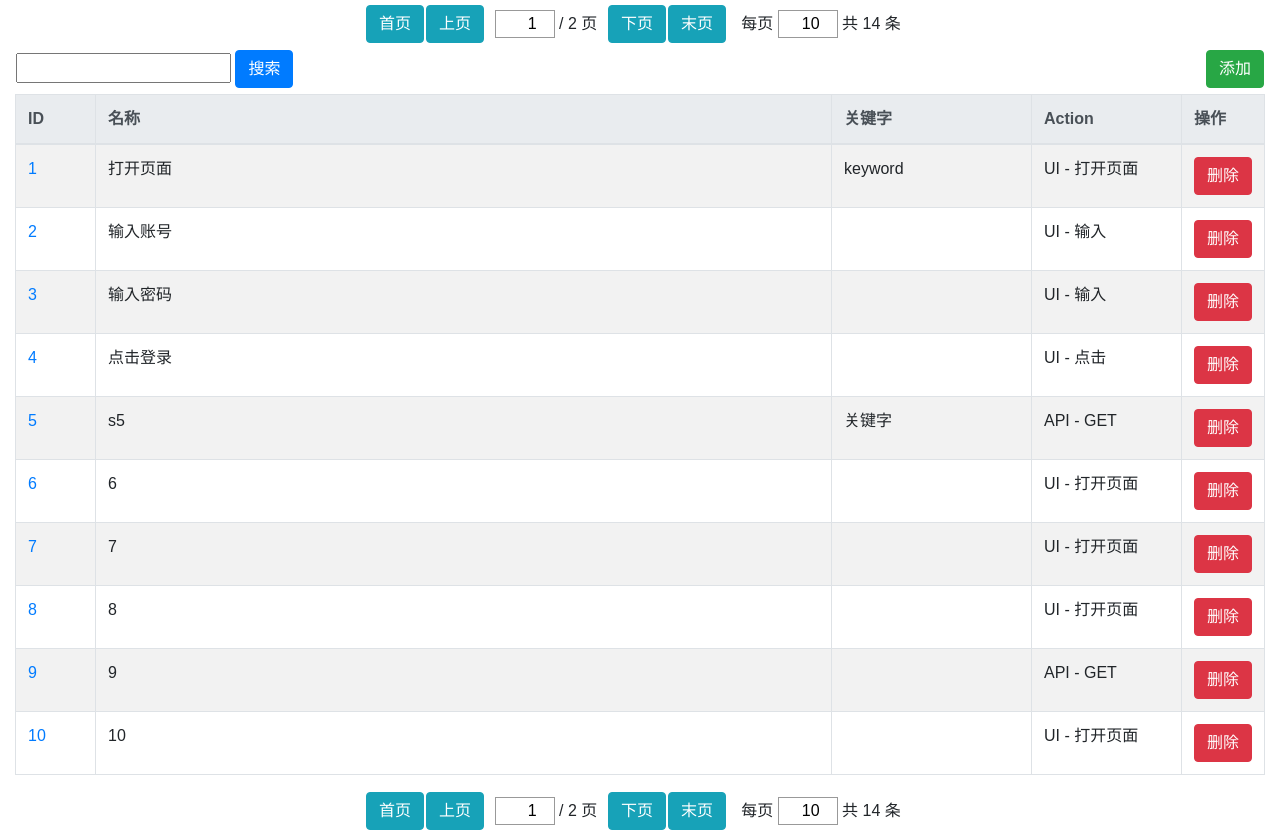
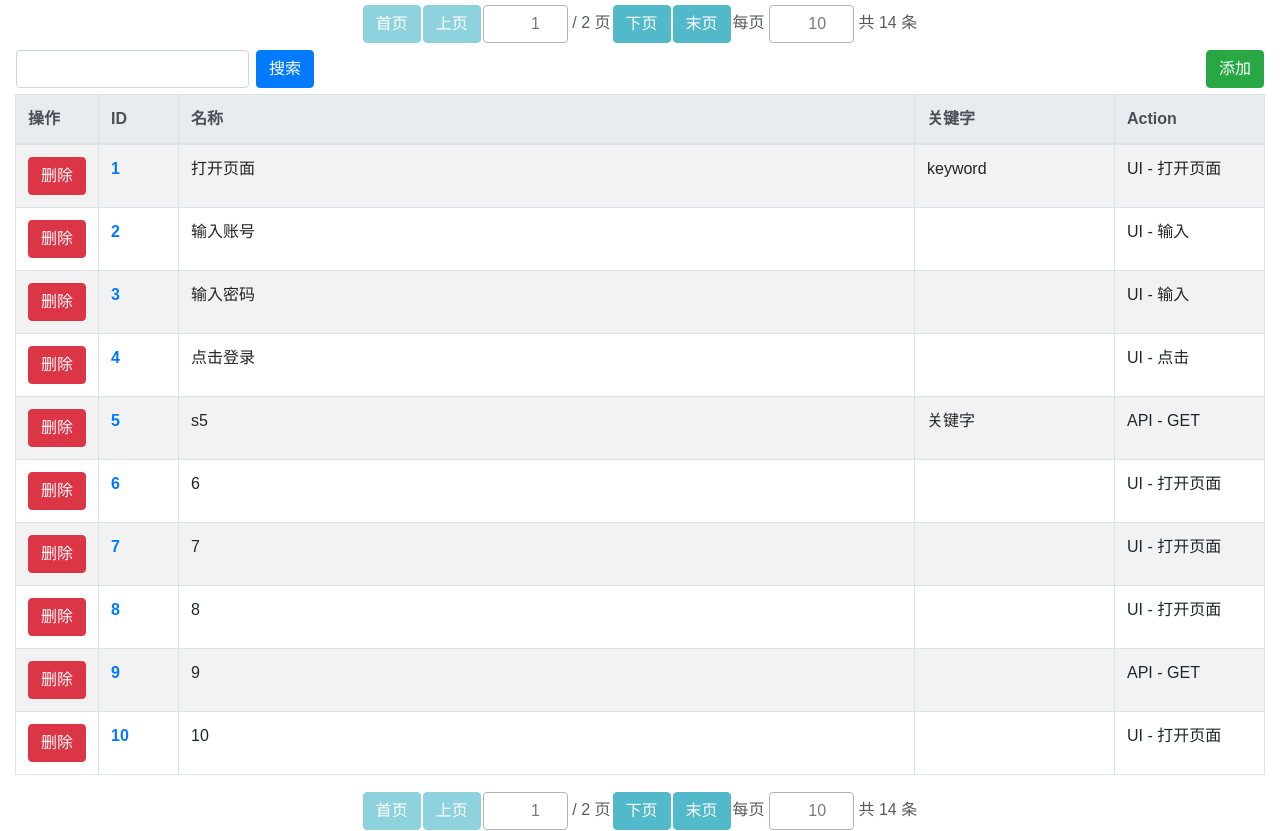
Before and after one commit to superwx1985/py_test_site, a Django app: page /steps/ in a window 1280 px wide. Shown: the part 56-887 px from the top of the page. Run offline with Django 3.2, Linux system fonts and the light colour scheme; a user stored in the database is signed in; data comes from the database, SQL or seed files in the repository; both versions use the stored data as it was after the commit; some libraries are stand-ins or nearby versions.

Commit message:
添加翻页验证，修复删除按钮

```diff
--- a/main/forms.py
+++ b/main/forms.py
@@ -28,13 +28,16 @@ class StepForm0(forms.Form):
 
 
 class PaginatorForm(forms.Form):
-    page = forms.IntegerField(min_value=1, required=False)
+    # page = forms.IntegerField(min_value=1, required=False)
     size = forms.IntegerField(min_value=1, max_value=10000, required=False)
 
     def __init__(self, page_max_value, *args, **kwargs):
         super(PaginatorForm, self).__init__(*args, **kwargs)
 
         self.fields['page'] = forms.IntegerField(min_value=1, max_value=page_max_value, required=False)
+
+        for k, v in self.fields.items():
+            v.widget.attrs.update({'class': 'form-control', 'style': 'width: 85px'})
 
 
 class StepForm(forms.ModelForm):
--- a/main/static/main/css/main.css
+++ b/main/static/main/css/main.css
@@ -144,19 +144,19 @@ td {
 	word-wrap: normal;
 }
 /*提示信息*/
-#show_info {
+.show_info {
     position: fixed;
     top: 0;
     right: 0;
     left: 0;
     z-index: 1030;
 }
-#show_info>div {
+.show_info>div {
     float: left;
     position: relative;
     left: 50%
 }
-#show_info>div>div {
+.show_info>div>div {
     position: relative;
     left: -50%;
     opacity: 0.75;
@@ -225,19 +225,26 @@ td {
 
 /*分页工具栏div*/
 div.paginator{
-	width: 550px; margin: 0 auto; text-align: center
+	margin: 0 auto;
+	text-align: center
 }
-
-/*分页工具栏td*/
+div.paginator>div{
+	float: left;
+    position: relative;
+    left: 50%
+}
+div.paginator>div>div{
+    position: relative;
+    left: -50%;
+    opacity: 0.75;
+}
 div.paginator td{
 	text-align: center;
 	/*font-size: 0.8em*/
 }
-
-/*分页工具栏输入框*/
 div.paginator input {
 	/*font-size: 1em;*/
-	width: 60px;
+	/*width: 60px;*/
 	border: 1px solid rgb(153, 153, 153);
 	resize: vertical;
 	text-align: right;
--- a/main/static/main/js/main.js
+++ b/main/static/main/js/main.js
@@ -92,12 +92,14 @@ function quick_update(url, tds, func, callback_func) {
     });
 }
 
+
 // 删除
 function bind_delete_button(url) {
     $('button[name="delete_button"]').off('click').click(function () {
         var csrf_token = $('input[name="csrfmiddlewaretoken"]').val();
         var object_id = $(this).parents('tr').attr('object_id');
-        var name = $(this).parent().siblings('td[col_name="name"]').text();
+        // var name = $(this).parent().siblings('td[col_name="name"]').text();
+        var name = $(this).parents('tr').find('td[col_name="name"]').text();
         var msg = '确定要删除【' + name + '】吗？';
         var dialog_div = $('<div id="dialog-confirm" title="请确认"><p><span class="ui-icon ui-icon-alert" style="float:left; margin:0 7px 20px 0;"></span>'+msg+'</p></div>');
         dialog_div.dialog({
@@ -130,7 +132,7 @@ function refresh_single_column(is_success, object_id, new_value, old_value, col_
             td.css('background-color', '');
         }, 1000);
     } else {
-        show_info(msg, 'alert alert-warning', 5000)
+        show_info(msg, 'alert alert-warning', 5000);
         td.css('background-color', 'red');// 变为红色
         td.animate({opacity: 'toggle'}, 300);// 闪烁动画
         td.animate({opacity: 'toggle'}, 300);
@@ -197,7 +199,7 @@ function show_info(msg, class_list, time) {
 	if ("undefined"!==typeof(_show_info_timeout_id)) {
 		clearTimeout(_show_info_timeout_id);
 	}
-	var show_info = $("#show_info");
+	var show_info = $(".show_info");
 	show_info.empty()
 	var show_info_wrap = $('<div></div>');
 	var show_info_inner = $('<div></div>');
--- a/main/templates/main/list_base.html
+++ b/main/templates/main/list_base.html
@@ -17,25 +17,50 @@
         {% block general_script %}
         <script>
             $(function () {
-                // 保存页码及页数
+                // 获取分页信息
                 window.page = {{ paginator_form.page.value|default:1 }}
+                window.maxPage = {{ paginator.num_pages|default:0 }}
                 window.size = {{ paginator_form.size.value|default:10 }}
                 // 更新cookie
                 set_cookie('page', window.page);
                 set_cookie('size', window.size);
                 // 注册翻页工具条
-                $("button[name=first_page_button]").click(function () {
-                    $('input[name=page]').val(1);
-                });
-                $("button[name=last_page_button]").click(function () {
-                    $('input[name=page]').val(window.page);
-                });
-                $("button[name=prev_page_button]").click(function () {
-                    $('input[name=page]').val({{ page }}-1);
-                });
-                $("button[name=next_page_button]").click(function () {
-                    $('input[name=page]').val({{ page }}+1);
-                });
+                var button = $("button[name=first_page_button]");
+                if (window.page == 1) {
+                    button.addClass('disabled')
+                } else {
+                    button.click(function () {
+                        $('input[name=page]').val(1);
+                        $('#objects_form').submit();
+                    });
+                }
+                var button = $("button[name=prev_page_button]");
+                if (window.page == 1) {
+                    button.addClass('disabled')
+                } else {
+                    button.click(function () {
+                        $('input[name=page]').val({{ page }}-1);
+                        $('#objects_form').submit();
+                    });
+                }
+                var button = $("button[name=next_page_button]");
+                if (window.page == maxPage) {
+                    button.addClass('disabled')
+                } else {
+                    button.click(function () {
+                        $('input[name=page]').val({{ page }}+1);
+                        $('#objects_form').submit();
+                    });
+                }
+                var button = $("button[name=last_page_button]");
+                if (window.page == maxPage) {
+                    button.addClass('disabled')
+                } else {
+                    button.click(function () {
+                        $('input[name=page]').val({{ paginator.num_pages }});
+                        $('#objects_form').submit();
+                    });
+                }
                 $("input[name=page]").change(function () {
                     $("input[name=page]").val($(this).val());
                 });
@@ -62,8 +87,8 @@
                     {% endfor %}
                 </ul>
             {% endif %}
-            <div id="show_info"></div>
-            <form action="" method="post" id="objects_form">
+            {% include 'main/show_info.html' %}
+            <form action="" method="post" id="objects_form" class="form-inline">
                 {% csrf_token %}
                 {% include 'main/paginator.html' %}
                 {% block search_tools %}
--- a/main/templates/main/paginator.html
+++ b/main/templates/main/paginator.html
@@ -1,4 +1,6 @@
-<div name="operate_div" class="paginator">
+<div class="paginator">
+    <div>
+        <div>
             <table>
                 <colgroup>
                     <col style="width: 50px;">
@@ -9,12 +11,14 @@
                     <col>
                 </colgroup>
                 <tr>
-            <td><button name="first_page_button" class="btn btn-info">首页</button></td>
-            <td><button name="prev_page_button" class="btn btn-info">上页</button></td>
-            <td><div>{{ paginator_form.page }}&nbsp;/&nbsp;{{ paginator.num_pages|default:"0" }}&nbsp;页</div></td>
-            <td><button name="next_page_button" class="btn btn-info">下页</button></td>
-            <td><button name="last_page_button" class="btn btn-info">末页</button></td>
-            <td><div>每页&nbsp;{{ paginator_form.size }}&nbsp;共&nbsp;{{ paginator.count|default:"0" }}&nbsp;条</div></td>
+                    <td><button name="first_page_button" type="button" class="btn btn-info">首页</button></td>
+                    <td><button name="prev_page_button" type="button" class="btn btn-info">上页</button></td>
+                    <td><div>{{ paginator_form.page }}&nbsp;/&nbsp;{{ paginator.num_pages|default:0 }}&nbsp;页</div></td>
+                    <td><button name="next_page_button" type="button" class="btn btn-info">下页</button></td>
+                    <td><button name="last_page_button" type="button" class="btn btn-info">末页</button></td>
+                    <td><div>每页&nbsp;{{ paginator_form.size }}&nbsp;共&nbsp;{{ paginator.count|default:0 }}&nbsp;条</div></td>
                 </tr>
             </table>
         </div>
+    </div>
+</div>
--- /dev/null
+++ b/main/templates/main/show_info.html
@@ -0,0 +1 @@
+<div class="show_info"></div>
--- a/main/templates/main/step.html
+++ b/main/templates/main/step.html
@@ -80,10 +80,10 @@
                     {% endfor %}
                 </ul>
             {% endif %}
-            <div id="show_info"></div>
+            {% include 'main/show_info.html' %}
             <ol class="breadcrumb my-4">
                 <li class="breadcrumb-item active">
-                    该步骤目前被<abbr title="{% for o in related_objects %}【{{ o }}】{% if not forloop.last %}，{% endif %}{% endfor %}">{{ related_objects|length }}个用例</abbr>调用，创建时间：{{ obj.created_date }}，创建人：{{ obj.creator }}，上次修改时间：{{ obj.modified_date }}，修改人：{{ obj.modifier }}
+                    该步骤目前被<abbr title="{% for o in related_objects %}【{{ o }}】{% if not forloop.last %}，{% endif %}{% endfor %}">{{ related_objects|length }}个</abbr>用例调用，创建时间：{{ obj.created_date }}，创建人：{{ obj.creator }}，上次修改时间：{{ obj.modified_date }}，修改人：{{ obj.modifier }}
                 </li>
             </ol>
 
@@ -136,7 +136,7 @@
                 </div>
                 <div class="row">
                     <div class="col-1 text-right">结果另存</div>
-                    <div class="col" form_data>
+                    <div class="col mx-auto" form_data>
                         {{ form.save_as }}
                         {% if form.errors.save_as.0 %}
                             <div class="text-warning">{{ form.errors.save_as.0 }}</div>
--- a/main/templates/main/steps.html
+++ b/main/templates/main/steps.html
@@ -23,8 +23,8 @@
         </colgroup>
         <tr>
             <td>
-                <input type="text" id="search_text" name="search_text" value="{{ search_text }}">
-                <button type="submit" id='search_button' class="btn btn-primary">搜索</button>
+                <input type="text" id="search_text" name="search_text" value="{{ search_text }}"  class="form-control">
+                <button type="submit" id='search_button' class="btn btn-primary float-right">搜索</button>
             </td>
             <td></td>
             <td><button type="button" id="add_button" class="btn btn-success" onclick="window.open('{% url "step_add" %}');">添加</button></td>
@@ -37,30 +37,32 @@
     <table class="table table-striped table-bordered table-hover">
         <colgroup>
             <col style='width: 80px;'>
+            <col style='width: 80px;'>
             <col>
             <col style='width: 200px;'>
             <col style='width: 150px;'>
-            <col style='width: 80px;'>
         </colgroup>
         <thead class="thead-light">
             <tr>
+                <th>操作</th>
                 <th>ID</th>
                 <th>名称</th>
                 <th>关键字</th>
                 <th>Action</th>
-                <th>操作</th>
             </tr>
         </thead>
         <tbody>
             {% for object in objects %}
             <tr object_id="{{ object.id }}">
-                <td col_name='id'><a target="_blank" href="{% url 'step' object.id %}">{{ object.id }}</a></td>
+                <td>
+                    <div class="mx-auto text-center">
+                        <button type="button" id="delete_button" name="delete_button" class="btn btn-danger">删除</button>
+                    </div>
+                </td>
+                <td col_name='id'><a target="_blank" href="{% url 'step' object.id %}" class="font-weight-bold">{{ object.id }}</a></td>
                 <td quick_update col_name='name'>{{ object.name }}</td>
                 <td quick_update col_name='keyword'>{{ object.keyword }}</td>
                 <td col_name='action'>{{ object.action }}</td>
-                <td>
-                    <button type="button" id="delete_button" name="delete_button" class="btn btn-danger">删除</button>
-                </td>
             </tr>
             {% empty %}
             <tr>
--- a/main/views.py
+++ b/main/views.py
@@ -127,6 +127,8 @@ def run(request):
 def steps(request):
     if request.method == 'POST':
         page = int(request.POST.get('page', 1)) if request.POST.get('page') != '' else 1
+        if page <= 0:
+            page = 1
         size = int(request.POST.get('size', 5)) if request.POST.get('size') != '' else 10
         search_text = str(request.POST.get('search_text', ''))
     else:
```
Also changed, not shown: main/templates/main/cases.html (+8 -6 lines), main/templates/main/test.html (+26 -24 lines), db.sqlite3. Lines whose indentation alone changed are shown as unchanged.
